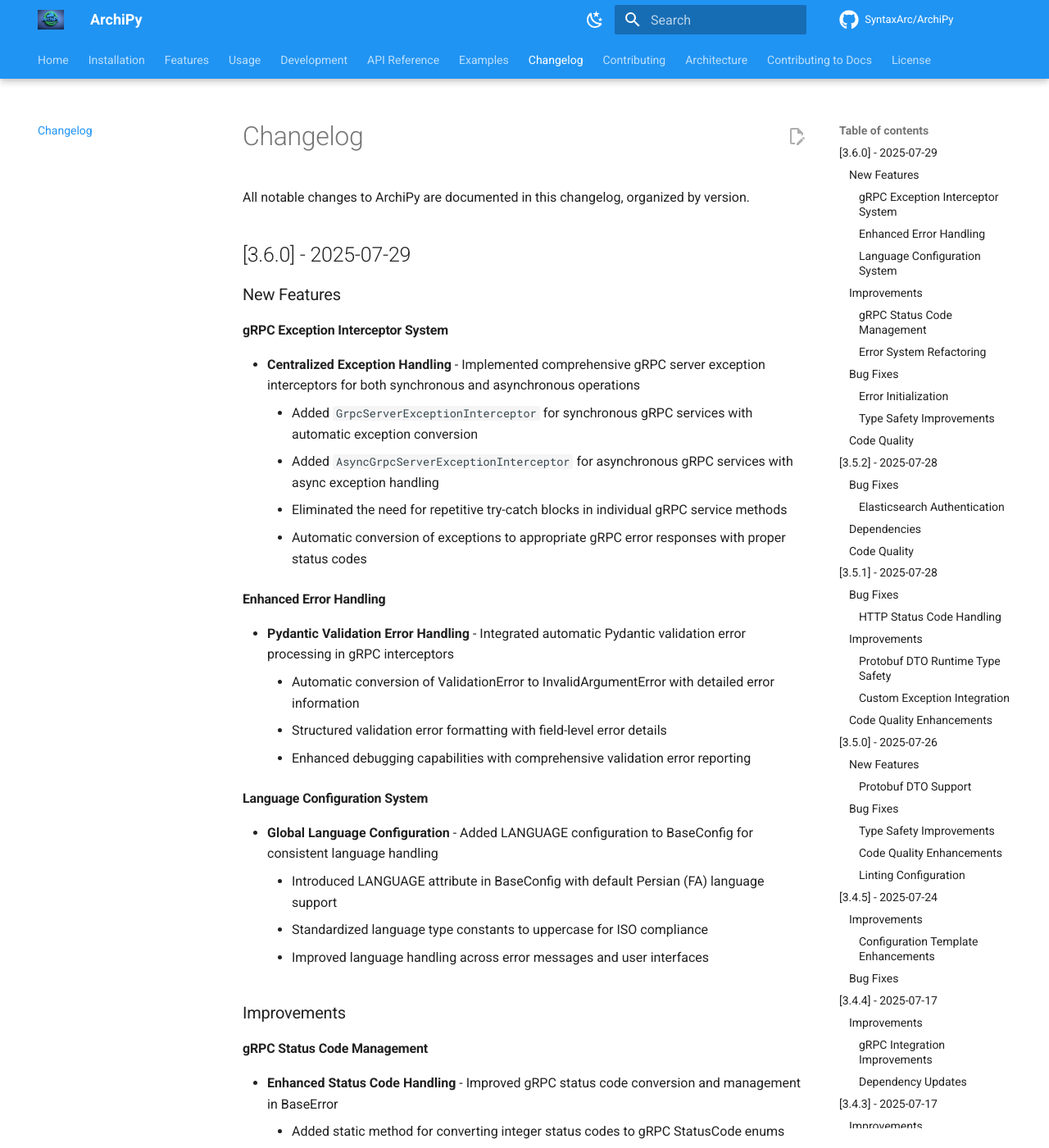
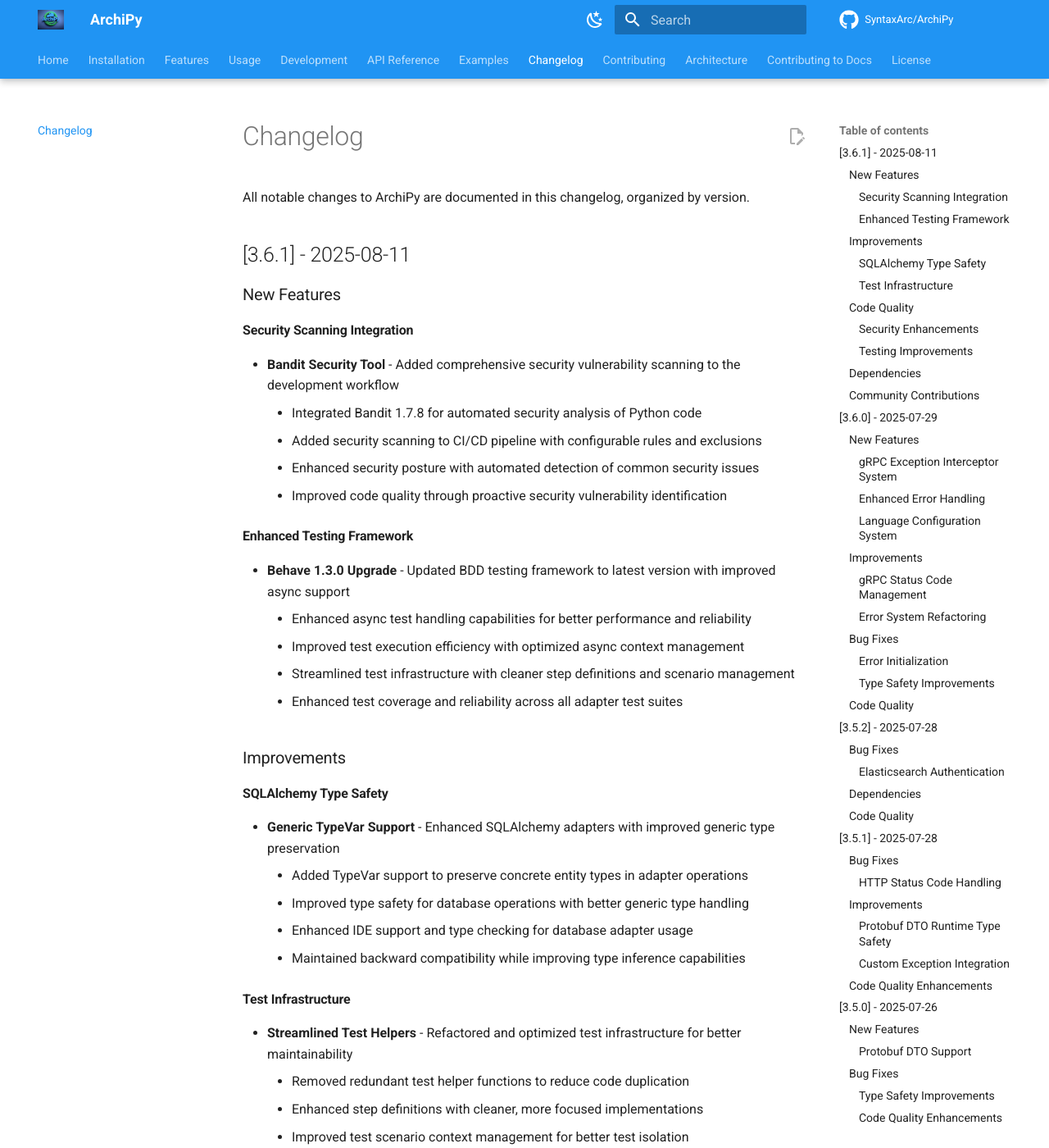
Before and after one commit to negatic/ArchiPy, an MkDocs documentation site: the page built from docs/changelog.md, in a window 1280 px wide and 1400 px high. Shown: the whole window at 82% size. Built offline with MkDocs 1.6.1 and Material for MkDocs 9.7.7, drawn with Linux system fonts in a browser that asks for light colours; comment, search, counter and statistics services are not loaded; the version menu is left out; some of the changed text lies outside the part shown.

Commit message:
update changelog

```diff
--- a/docs/changelog.md
+++ b/docs/changelog.md
@@ -2,6 +2,72 @@
 
 All notable changes to ArchiPy are documented in this changelog, organized by version.
 
+## [3.6.1] - 2025-08-11
+
+### New Features
+
+#### Security Scanning Integration
+
+- **Bandit Security Tool** - Added comprehensive security vulnerability scanning to the development workflow
+    - Integrated Bandit 1.7.8 for automated security analysis of Python code
+    - Added security scanning to CI/CD pipeline with configurable rules and exclusions
+    - Enhanced security posture with automated detection of common security issues
+    - Improved code quality through proactive security vulnerability identification
+
+#### Enhanced Testing Framework
+
+- **Behave 1.3.0 Upgrade** - Updated BDD testing framework to latest version with improved async support
+    - Enhanced async test handling capabilities for better performance and reliability
+    - Improved test execution efficiency with optimized async context management
+    - Streamlined test infrastructure with cleaner step definitions and scenario management
+    - Enhanced test coverage and reliability across all adapter test suites
+
+### Improvements
+
+#### SQLAlchemy Type Safety
+
+- **Generic TypeVar Support** - Enhanced SQLAlchemy adapters with improved generic type preservation
+    - Added TypeVar support to preserve concrete entity types in adapter operations
+    - Improved type safety for database operations with better generic type handling
+    - Enhanced IDE support and type checking for database adapter usage
+    - Maintained backward compatibility while improving type inference capabilities
+
+#### Test Infrastructure
+
+- **Streamlined Test Helpers** - Refactored and optimized test infrastructure for better maintainability
+    - Removed redundant test helper functions to reduce code duplication
+    - Enhanced step definitions with cleaner, more focused implementations
+    - Improved test scenario context management for better test isolation
+    - Optimized test execution with reduced overhead and improved performance
+
+### Code Quality
+
+#### Security Enhancements
+
+- **Automated Security Checks** - Integrated security scanning into development workflow
+    - Added Bandit configuration with customizable security rules and exclusions
+    - Enhanced CI/CD pipeline with automated security vulnerability detection
+    - Improved security posture through proactive code analysis
+    - Standardized security practices across development team
+
+#### Testing Improvements
+
+- **Enhanced Test Coverage** - Improved test reliability and maintainability
+    - Updated all adapter test suites to work with Behave 1.3.0
+    - Streamlined test step definitions for better readability and maintenance
+    - Enhanced test context management for improved test isolation
+    - Optimized test execution performance and reliability
+
+### Dependencies
+
+- **Security Tools** - Added Bandit 1.7.8 for automated security scanning
+- **Testing Framework** - Updated Behave to version 1.3.0 for improved async support
+- **Development Tools** - Enhanced development workflow with security and testing improvements
+
+### Community Contributions
+
+- **@younesious** - Enhanced SQLAlchemy adapters with generic TypeVar support for improved type safety
+- **@itsnegaar** - Upgraded Behave testing framework to version 1.3.0 with enhanced async support
 ## [3.6.0] - 2025-07-29
 
 ### New Features
```
